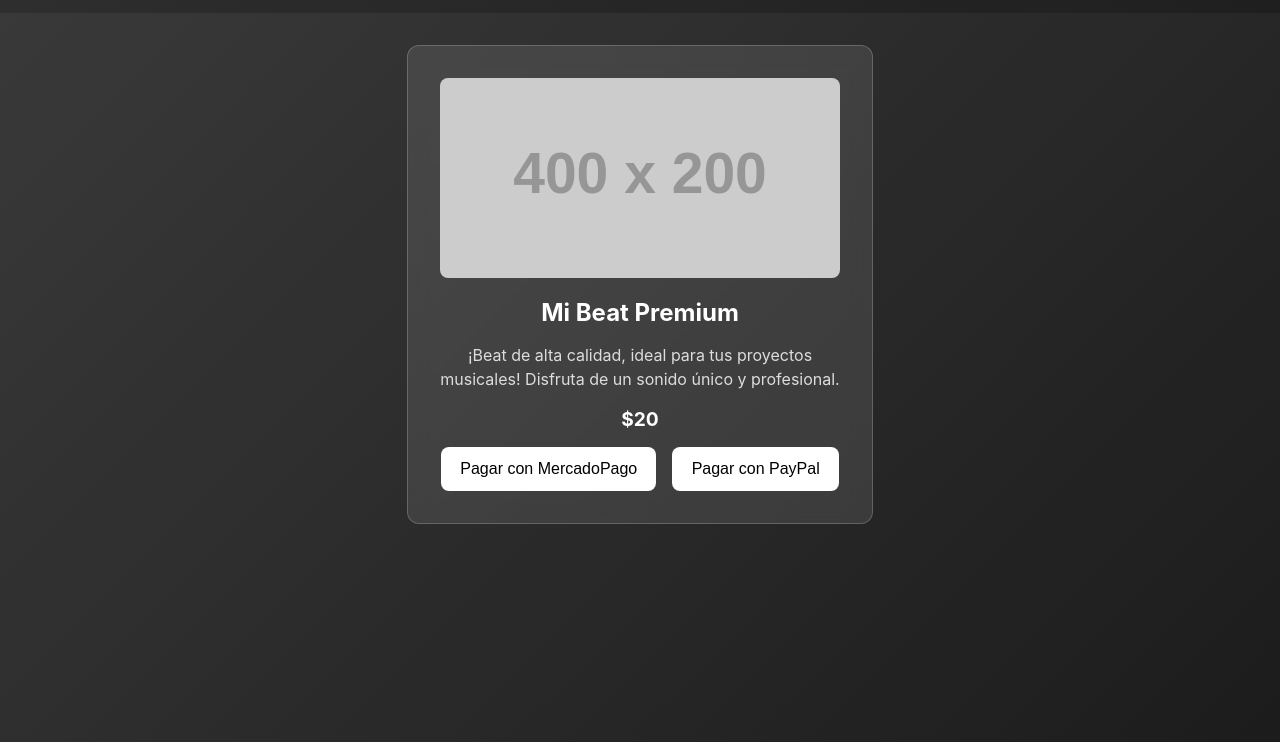
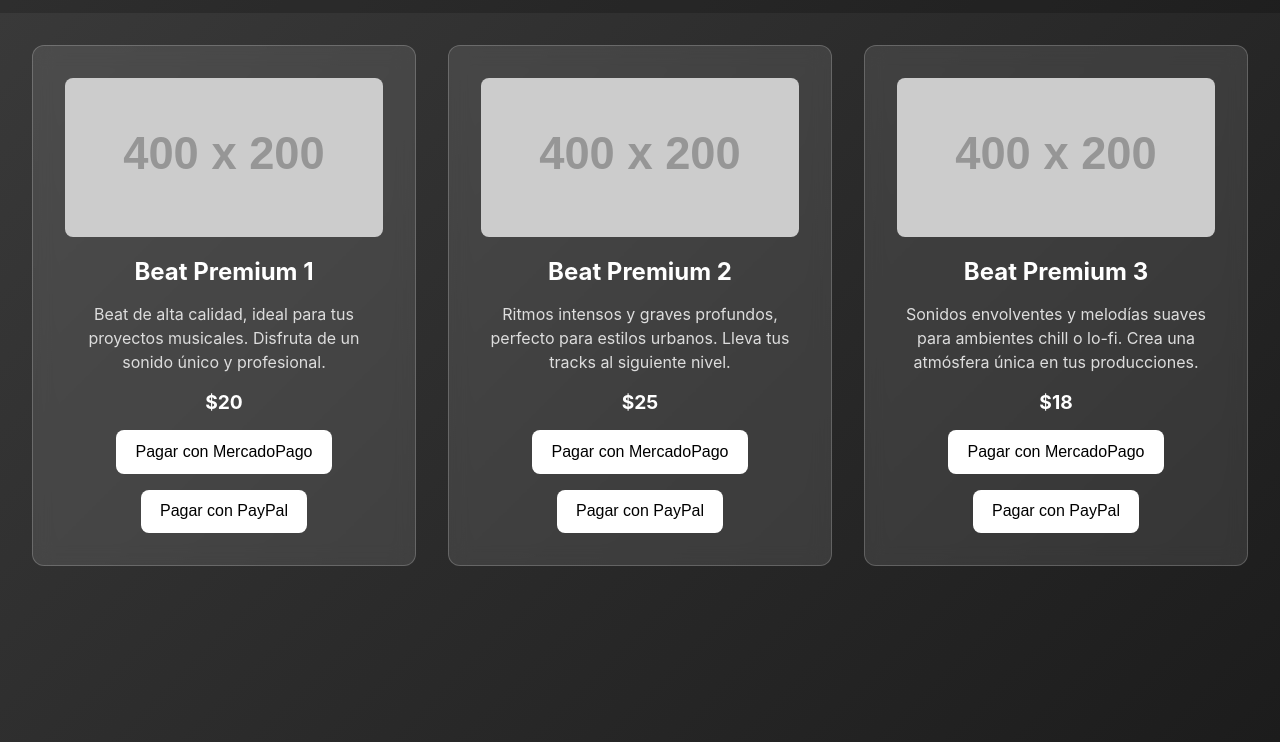
Before and after one commit to muellebeats/jardinexotick, a plain HTML site: page comprarBeats.html in a window 1280 px wide. Shown: the part 58-800 px from the top of the page. Drawn offline with Linux system fonts and the light colour scheme; placeholder pictures from the web are drawn by us.

Commit message:
Update comprarBeats.html

```diff
--- a/comprarBeats.html
+++ b/comprarBeats.html
@@ -3,7 +3,7 @@
 <head>
   <meta charset="UTF-8">
   <meta name="viewport" content="width=device-width, initial-scale=1.0">
-  <title>Comprar Beats - Jardin Exotick</title>
+  <title>jardin exotick - 3 Beats</title>
   <style>
     /* Estilos generales */
     body {
@@ -17,6 +17,7 @@
       display: flex;
       flex-direction: column;
     }
+
     header {
       display: flex;
       justify-content: space-between;
@@ -38,16 +39,17 @@
       text-decoration: underline;
     }
 
-    /* Contenedor principal para el beat */
+    /* Contenedor principal de las tarjetas */
     .beats-container {
       padding: 2rem;
-      display: flex;
-      justify-content: center;
-      align-items: center;
+      /* Usamos Grid para crear varias columnas */
+      display: grid;
+      grid-template-columns: repeat(auto-fill, minmax(300px, 1fr));
+      gap: 2rem;
       flex: 1;
     }
 
-    /* Tarjeta única del beat */
+    /* Tarjetas de los beats */
     .beat-card {
       background: rgba(255, 255, 255, 0.1);
       border: 1px solid rgba(255, 255, 255, 0.2);
@@ -55,8 +57,6 @@
       -webkit-backdrop-filter: blur(10px);
       border-radius: 12px;
       padding: 2rem;
-      width: 100%;
-      max-width: 400px;
       text-align: center;
       transition: transform 0.2s ease, box-shadow 0.2s ease;
     }
@@ -85,12 +85,13 @@
       margin: 1rem 0;
     }
 
-    /* Contenedor para los dos botones */
+    /* Contenedor para los dos botones de cada tarjeta */
     .buttons {
       display: flex;
       gap: 1rem;
       flex-wrap: wrap;
       justify-content: center;
+      margin-top: 1rem;
     }
     .buttons button {
       background-color: #fff;
@@ -110,7 +111,6 @@
 <body>
   <!-- Encabezado con navegación -->
   <header>
-    <!-- Texto del encabezado modificado -->
     <h1>jardin exotick</h1>
     <nav>
       <a href="index.html">Inicio</a>
@@ -118,30 +118,60 @@
     </nav>
   </header>
 
-  <!-- Sección principal con la tarjeta única -->
+  <!-- Sección principal con tres tarjetas -->
   <main>
     <section class="beats-container">
+      <!-- Tarjeta 1 -->
       <div class="beat-card">
-        <!-- Imagen del Beat -->
-        <img src="https://via.placeholder.com/400x200?text=Mi+Beat+Premium" alt="Mi Beat Premium">
-
-        <!-- Título y descripción -->
-        <h2>Mi Beat Premium</h2>
+        <img src="https://via.placeholder.com/400x200?text=Beat+1" alt="Beat 1">
+        <h2>Beat Premium 1</h2>
         <p>
-          ¡Beat de alta calidad, ideal para tus proyectos musicales!
+          Beat de alta calidad, ideal para tus proyectos musicales.
           Disfruta de un sonido único y profesional.
         </p>
-
-        <!-- Precio -->
         <div class="price">$20</div>
-
-        <!-- Botones de compra -->
         <div class="buttons">
-          <!-- MercadoPago -->
           <button onclick="window.location.href='https://mpago.la/2Sstb6T'">
             Pagar con MercadoPago
           </button>
-          <!-- PayPal -->
+          <button onclick="window.location.href='https://paypal.me/dimeloagus?country.x=AR&locale.x=es_XC'">
+            Pagar con PayPal
+          </button>
+        </div>
+      </div>
+
+      <!-- Tarjeta 2 -->
+      <div class="beat-card">
+        <img src="https://via.placeholder.com/400x200?text=Beat+2" alt="Beat 2">
+        <h2>Beat Premium 2</h2>
+        <p>
+          Ritmos intensos y graves profundos, perfecto para estilos urbanos.
+          Lleva tus tracks al siguiente nivel.
+        </p>
+        <div class="price">$25</div>
+        <div class="buttons">
+          <button onclick="window.location.href='https://mpago.la/2Sstb6T'">
+            Pagar con MercadoPago
+          </button>
+          <button onclick="window.location.href='https://paypal.me/dimeloagus?country.x=AR&locale.x=es_XC'">
+            Pagar con PayPal
+          </button>
+        </div>
+      </div>
+
+      <!-- Tarjeta 3 -->
+      <div class="beat-card">
+        <img src="https://via.placeholder.com/400x200?text=Beat+3" alt="Beat 3">
+        <h2>Beat Premium 3</h2>
+        <p>
+          Sonidos envolventes y melodías suaves para ambientes chill o lo-fi.
+          Crea una atmósfera única en tus producciones.
+        </p>
+        <div class="price">$18</div>
+        <div class="buttons">
+          <button onclick="window.location.href='https://mpago.la/2Sstb6T'">
+            Pagar con MercadoPago
+          </button>
           <button onclick="window.location.href='https://paypal.me/dimeloagus?country.x=AR&locale.x=es_XC'">
             Pagar con PayPal
           </button>
```
